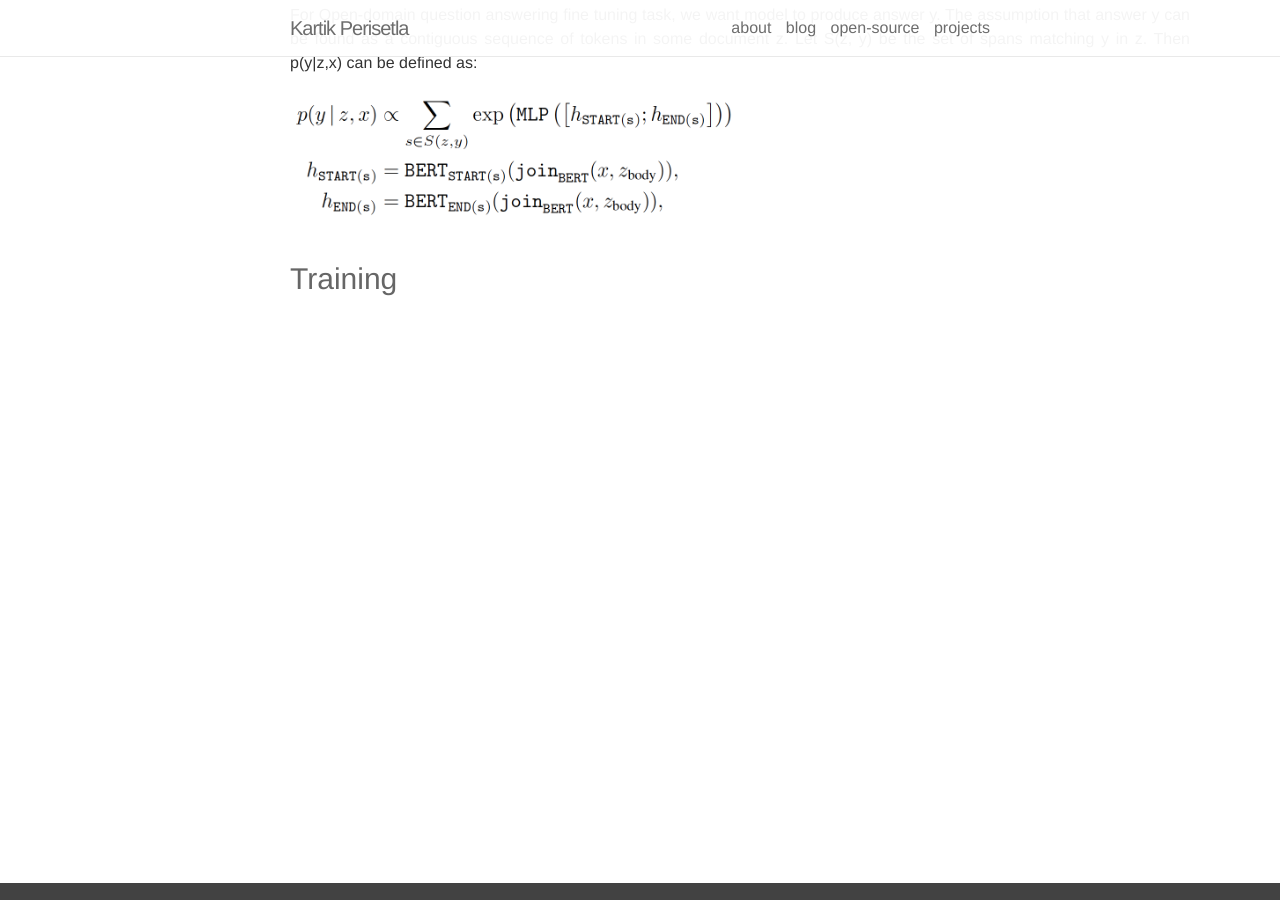
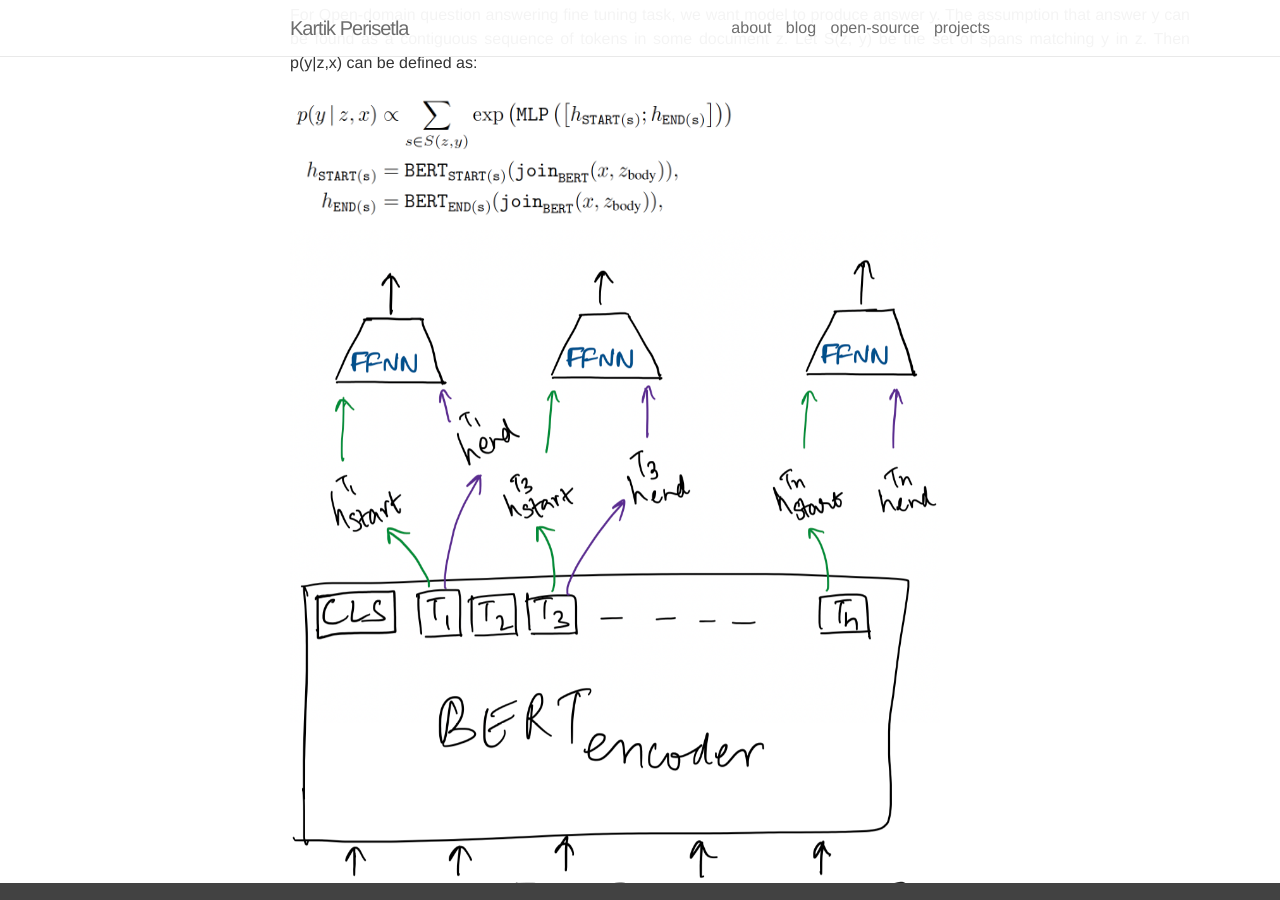
Before and after one commit to kartikperisetla/kartikperisetla.github.io, a Jekyll site: the page built from _posts/2021-02-10-retrieval-augmented-language-model-pre-training.markdown, in a window 1280 px wide and 900 px high, scrolled down 5656 px. Built offline with Jekyll 4.4.1, drawn with Linux system fonts in a browser that asks for light colours; nearby versions of some CDN libraries.

Commit message:
realm encoder

```diff
--- a/_posts/2021-02-10-retrieval-augmented-language-model-pre-training.markdown
+++ b/_posts/2021-02-10-retrieval-augmented-language-model-pre-training.markdown
@@ -151,6 +151,7 @@ For Masked-Language-Model pre-training task, model has to predict the original v
 For Open-domain question answering fine tuning task, we want model to produce answer y. The assumption that answer y can be found as a contiguous sequence of tokens in some document z. Let S(z, y) be the set of spans matching y in z. Then p(y|z,x) can be defined as:
 </p>
 <img class="center" width="450px" src="{{ site.baseurl }}/assets/img/blog/p_y_z_x.png"/>
+<img class="center" width="650px" src="{{ site.baseurl }}/assets/img/blog/realm_encoder.png"/>
 
 <h3>Training</h3>
 <p align="justify">
```
Also changed, not shown: assets/img/blog/realm_encoder.png (added).
